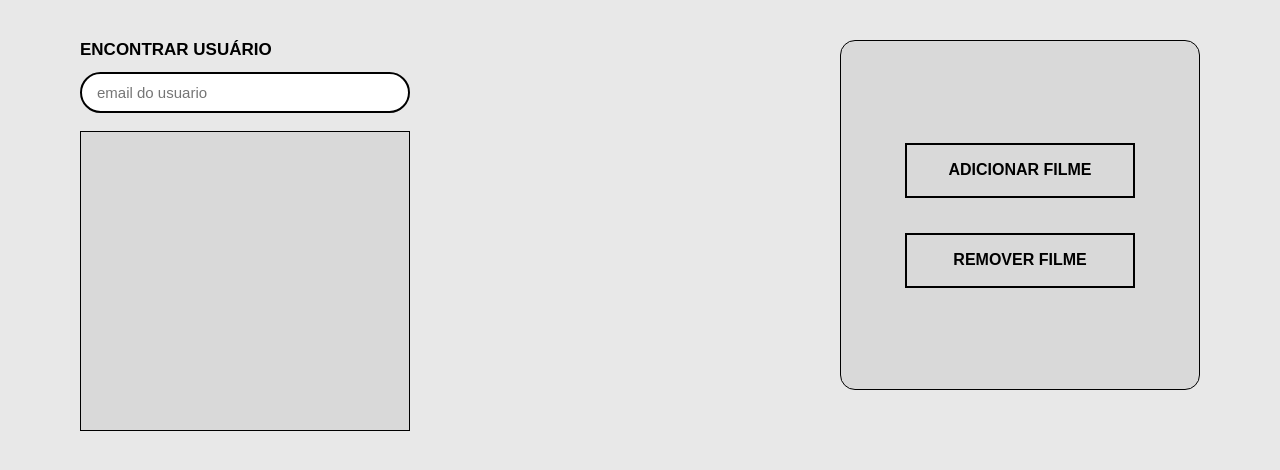
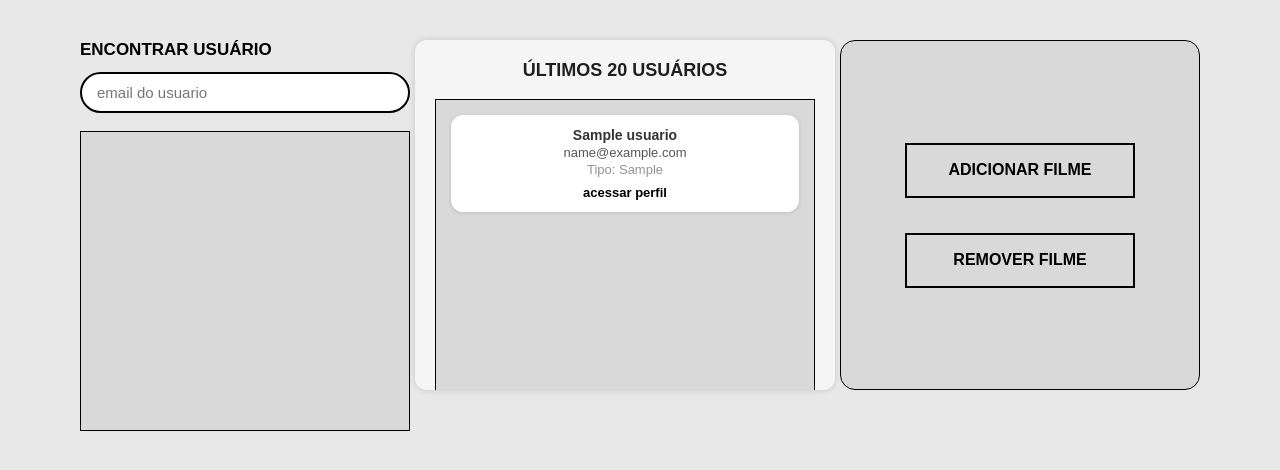
Before and after one commit to fernandot14/TCC, a PHP site: page /pages/adm.php in a window 1280 px wide. Shown: the part 48-518 px from the top of the page. Run offline with PHP 8.4, Linux system fonts and the light colour scheme; tables that the repository leaves empty or names only in its code hold one stand-in row (values such as "Sample post").

Commit message:
site pronto

```diff
--- a/css/adm.css
+++ b/css/adm.css
@@ -118,3 +118,123 @@ body {
     font-size: 16px;
     cursor: pointer;
 }
+
+/* Lista dos últimos usuários */
+.recent-users {
+    background: #D9D9D9;
+    margin-top: 18px;
+    padding: 15px;
+    border: 1px solid black;
+    height: 300px;
+    overflow-y: auto; /* add scroll se ultrapassar */
+}
+
+.recent-users-title {
+    font-size: 17px;
+    margin-top: 25px;
+    margin-bottom: 12px;
+}
+
+.recent-users .user-item {
+    display: flex;
+    flex-direction: column;
+    background: #C7C7C7;
+    padding: 10px;
+    margin-bottom: 12px;
+    border-radius: 8px;
+}
+
+.recent-users .user-item span {
+    font-size: 14px;
+}
+
+.recent-users .user-item .name {
+    font-weight: bold;
+    margin: 0;
+}
+
+.recent-users .user-item .email {
+    font-size: 13px;
+    margin-top: 2px;
+}
+
+.recent-users .user-item .tipo {
+    font-size: 13px;
+    margin-top: 2px;
+    opacity: 0.8;
+}
+
+.recent-users .profile {
+    margin-top: 5px;
+    font-size: 12px;
+    text-decoration: none;
+    color: black;
+    margin-left: 0;
+}
+
+/* COLUNA DO MEIO - LISTA CLEAN */
+.middle-box {
+    width: 420px;          /* largura maior */
+    background: #F5F5F5;
+    border-radius: 12px;
+    padding: 20px;
+    height: 350px;
+    overflow-y: auto;
+    box-shadow: 0 0 6px rgba(0,0,0,0.15);
+}
+
+.middle-box h2 {
+    font-size: 18px;
+    font-weight: bold;
+    margin-bottom: 18px;
+    color: #1F1F1F;
+    text-align: center;
+}
+
+/* CARD DO USUÁRIO */
+.middle-box .user-item {
+    background: white;
+    padding: 12px 15px;
+    border-radius: 12px;
+    margin-bottom: 12px;
+    box-shadow: 0 1px 4px rgba(0,0,0,0.12);
+    transition: 0.2s ease-in-out;
+}
+
+/* animação ao passar o mouse */
+.middle-box .user-item:hover {
+    transform: translateY(-2px);
+    box-shadow: 0 3px 8px rgba(0,0,0,0.2);
+}
+
+.middle-box .name {
+    font-size: 15px;
+    font-weight: bold;
+    color: #333;
+}
+
+.middle-box .email {
+    font-size: 13px;
+    margin-top: 3px;
+    color: #555;
+}
+
+.middle-box .tipo {
+    font-size: 12.5px;
+    margin-top: 5px;
+    color: #777;
+}
+
+/* botão do perfil */
+.middle-box .profile {
+    display: block;
+    margin-top: 8px;
+    font-size: 13px;
+    color: black;
+    font-weight: bold;
+    text-decoration: none;
+}
+
+.middle-box .profile:hover {
+    text-decoration: underline;
+}
--- a/pages/adm.php
+++ b/pages/adm.php
@@ -57,7 +57,32 @@ include '../conection/conexao.php';
                 }
             ?>
         </div>
+
     </section>
+
+   <section class="middle-box">
+    <h2>ÚLTIMOS 20 USUÁRIOS</h2>
+
+    <div class="recent-users">
+        <?php
+            $con = conecta();
+            $sqlLast = "SELECT id_usuario, nome_usuario, email, tipo FROM usuario ORDER BY id_usuario DESC LIMIT 20";
+            $resLast = mysqli_query($con, $sqlLast);
+
+            while ($u = mysqli_fetch_assoc($resLast)) {
+                echo "
+                <div class='user-item'>
+                    <span class='name'>".$u['nome_usuario']."</span>
+                    <span class='email'>".$u['email']."</span>
+                    <span class='tipo'>Tipo: ".$u['tipo']."</span>
+                    <a class='profile' href='set_id_adm.php?id=".$u['id_usuario']."'>acessar perfil</a>
+                </div>";
+            }
+            desconecta($con);
+        ?>
+    </div>
+</section>
+
 
     <section class="right-box">
         <button onclick="location.href='adicionar_filme.php'">ADICIONAR FILME</button>
--- a/pages/usuario_adm.php
+++ b/pages/usuario_adm.php
@@ -66,12 +66,10 @@ $conn->close();
 
     <section class="perfil">
         <img src="<?= $foto_perfil ? $foto_perfil : '../imagens/default_user.png' ?>" alt="Foto do usuário">
-        <h1> <?= htmlspecialchars($nome_usuario) ?> </h1>
+        <h1> <?= htmlspecialchars($nome_usuario) ?> (<?= htmlspecialchars($tipo) ?>) </h1>
     </section>
 
-    <section>
-        <h2>O usuario é: <?= htmlspecialchars($tipo) ?></h2>
-    </section>
+
 
     <!-- AÇÕES -->
     <div class="acoes">
```
Also changed, not shown: pages/filmes.php (+5 -2 lines), pages/usuario.php (+8 -2 lines).
